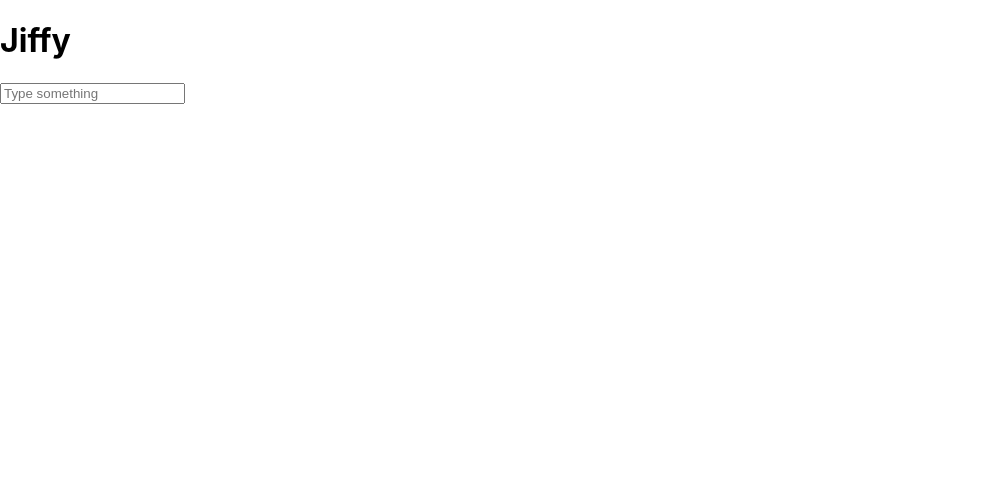
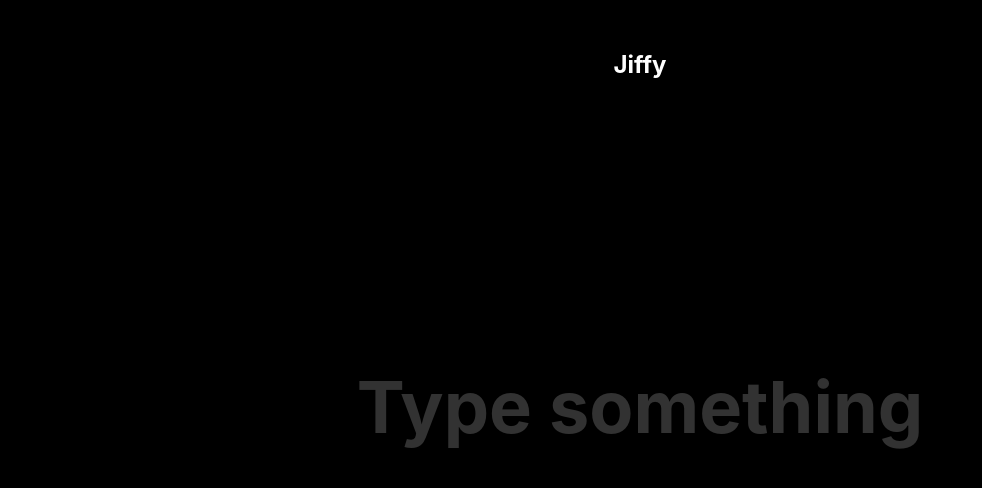
Before and after one commit to laurapadilla/jiffy, a React (Create React App) app: page / in a window 1280 px wide. Shown: the top 488 px of the page, without its empty margins (0-982 px from the left). Built offline with nearby package versions, Linux system fonts and the light colour scheme.

Commit message:
add logic to search input

```diff
--- a/src/App.js
+++ b/src/App.js
@@ -1,4 +1,7 @@
+// we need to import our components from other files
 import React, { Component } from "react";
+// here we import our loader spinner image
+import loader from "./images/loader.svg";
 
 const Header = () => (
   <div className="header grid">
@@ -6,27 +9,83 @@
   </div>
 );
 
+const UserHint = ({ loading, hintText }) => (
+  <div className="user-hint">
+    {/* here we check wether we have loading text and render out
+     either our spinner or hintText based on that, using a ternary operator (if/else)*/}
+    {loading ? (
+      <img src={loader} className="block mx-auto" alt="gif" />
+    ) : (
+      hintText
+    )}
+  </div>
+);
+
 class App extends Component {
+  constructor(props) {
+    super(props);
+    this.state = {
+      searchTerm: "",
+      hintText: "",
+    };
+  }
+
   //with create react app, we can write our methods
   // as arrow functions, meaning we don't need the
   // constructor and bind
 
-  handleChange = (event) => console.log(event);
+  handleChange = (event) => {
+    // const value = event.target.value
+    const { value } = event.target;
+    // by setting the search term in our state,
+    // and also using it on the input as the value,
+    // we have created what is called a controlled inout
+    this.setState((prevState, props) => ({
+      // we take our old props and spread them out here
+      ...prevState,
+      // and then we overwrite the ones we want to
+      searchTerm: value,
+      // we set the hint text only when have more than 2 characters in our input,
+      // otherwise we make it an empty string
+      hintText: value.length > 2 ? `Hit enter to search ${value}` : "",
+    }));
+  };
+
+  // when we have two or more characters in our search box
+  // and we have pressed enter, we then want to run a search
+
+  handleKeyPress = (event) => {
+    const { value } = event.target;
+    if (value.length > 2 && event.key === "Enter") {
+      alert(`search for ${value}`);
+    }
+    console.log(event.key);
+  };
 
   render() {
+    // const searchTerm = this.state.searchTerm
+    const { searchTerm } = this.state;
     return (
       <div className="page">
         <Header />
         <div className="search grid">
+          {/* our stack of gif images */}
           <input
             className="input grid-item"
             placeholder="Type something"
             onChange={this.handleChange}
+            onKeyPress={this.handleKeyPress}
+            value={searchTerm}
           />
         </div>
+
+        {/* here we pass our userHint all of our state using a spread */}
+        <UserHint {...this.state} />
       </div>
     );
   }
 }
 
+// we need to export our components,
+// otherwise files have no idea about it
 export default App;
--- a/src/css/main.css
+++ b/src/css/main.css
@@ -1,13 +1,133 @@
-body {
-  margin: 0;
-  font-family: -apple-system, BlinkMacSystemFont, 'Segoe UI', 'Roboto', 'Oxygen',
-    'Ubuntu', 'Cantarell', 'Fira Sans', 'Droid Sans', 'Helvetica Neue',
-    sans-serif;
-  -webkit-font-smoothing: antialiased;
-  -moz-osx-font-smoothing: grayscale;
+*:before,
+*:after,
+* {
+  box-sizing: border-box;
 }
 
-code {
-  font-family: source-code-pro, Menlo, Monaco, Consolas, 'Courier New',
-    monospace;
+body {
+  -webkit-font-smoothing: antialiased;
+  font-family: -apple-system, "Helvetica Neue", sans-serif;
+  font-weight: bold;
+  font-size: 24px;
+  color: #fff;
+  background-color: #000;
+  margin: 0;
 }
+
+input,
+textarea {
+  -webkit-font-smoothing: antialiased;
+  font: inherit;
+  color: #fff;
+}
+
+button {
+  background: none;
+  border: none;
+  cursor: pointer;
+  outline: none;
+  padding: 0;
+}
+
+.page {
+  min-height: 100vh;
+  padding: 5vh 2rem;
+  display: flex;
+  flex-direction: column;
+}
+
+.header {
+  line-height: 50px;
+}
+
+/* utils */
+.block {
+  display: block;
+}
+
+.mx-auto {
+  margin-left: auto;
+  margin-right: auto;
+}
+
+.search {
+  margin: auto;
+}
+
+.title {
+  margin: 0;
+  font-size: 24px;
+}
+
+.input {
+  background: none;
+  font-size: 72px;
+  width: calc(100vw - 4rem);
+  border: none;
+  outline: none;
+  text-align: center;
+  padding: 0;
+}
+
+.input::placeholder {
+  color: #323232;
+}
+
+.grid {
+  display: grid;
+  place-items: center;
+}
+
+.grid-item {
+  grid-area: 1/1;
+}
+
+.user-hint {
+  text-align: center;
+  font-size: 24px;
+  line-height: 38px;
+  min-height: 38px;
+}
+
+.video {
+  background-color: #000;
+  display: block;
+  width: 100%;
+  max-width: 480px;
+  max-height: 480px;
+  box-shadow: 0 0 40px 0px rgba(0, 0, 0, 0.68);
+  opacity: 0;
+  transform: scale(0) rotate(0deg);
+  transition: all 0.5s cubic-bezier(0.215, 0.61, 0.355, 1);
+  outline: 1px solid transparent;
+}
+
+.loaded {
+  opacity: 1;
+  transform: scale(1) rotate(0deg);
+}
+
+.loaded:nth-of-type(2n) {
+  transform: scale(1) rotate(5deg);
+}
+
+.loaded:nth-of-type(3n) {
+  transform: scale(1) rotate(-5deg);
+}
+
+.loaded:nth-of-type(4n) {
+  transform: scale(1) rotate(7deg);
+}
+
+@media (max-width: 480px) {
+  .user-hint,
+  .title {
+    font-size: 18px;
+  }
+  .page {
+    padding: 2rem;
+  }
+  .input {
+    font-size: 36px;
+  }
+}
```
